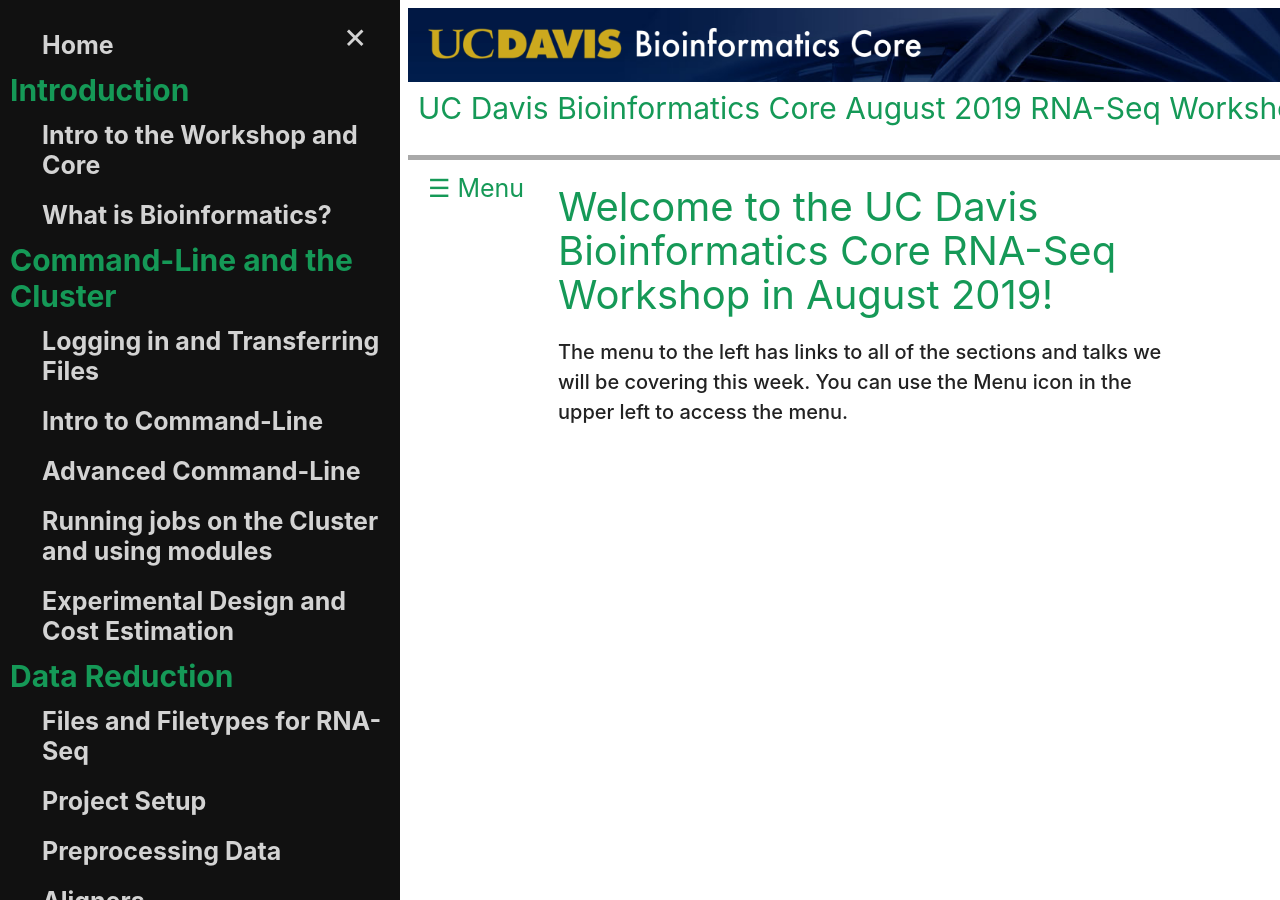
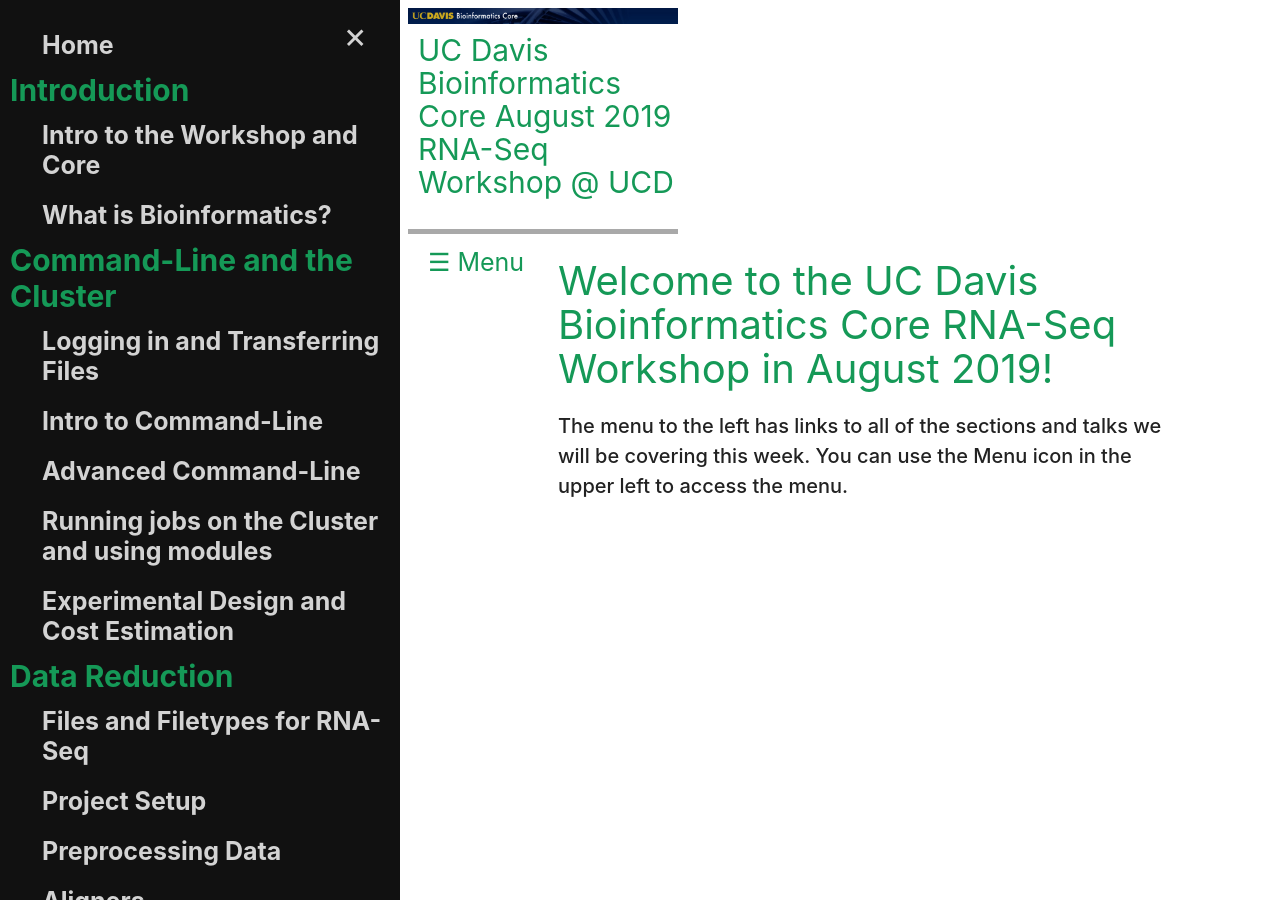
Before and after one commit to ucdavis-bioinformatics-training/2019_August_UCD_mRNAseq_Workshop, a Jekyll site: the page built from index.md, in a window 1280 px wide. Built offline with Jekyll 4.4.1, drawn with Linux system fonts in a browser that asks for light colours; our own code applies the rules of GitHub Pages for plain Markdown files.

Commit message:
fixing header

```diff
--- a/_layouts/default.html
+++ b/_layouts/default.html
@@ -99,7 +99,7 @@
 </style>
 <body>
 
-    <div class="header sticky" id="myHeader" style="width:100%">
+    <div class="header sticky" id="myHeader" style="width:270px">
       <a href="/" class="logo">
           <img src="{{ '/assets/img/biocore_banner.png' | relative_url }}">
           </img></a>
```
